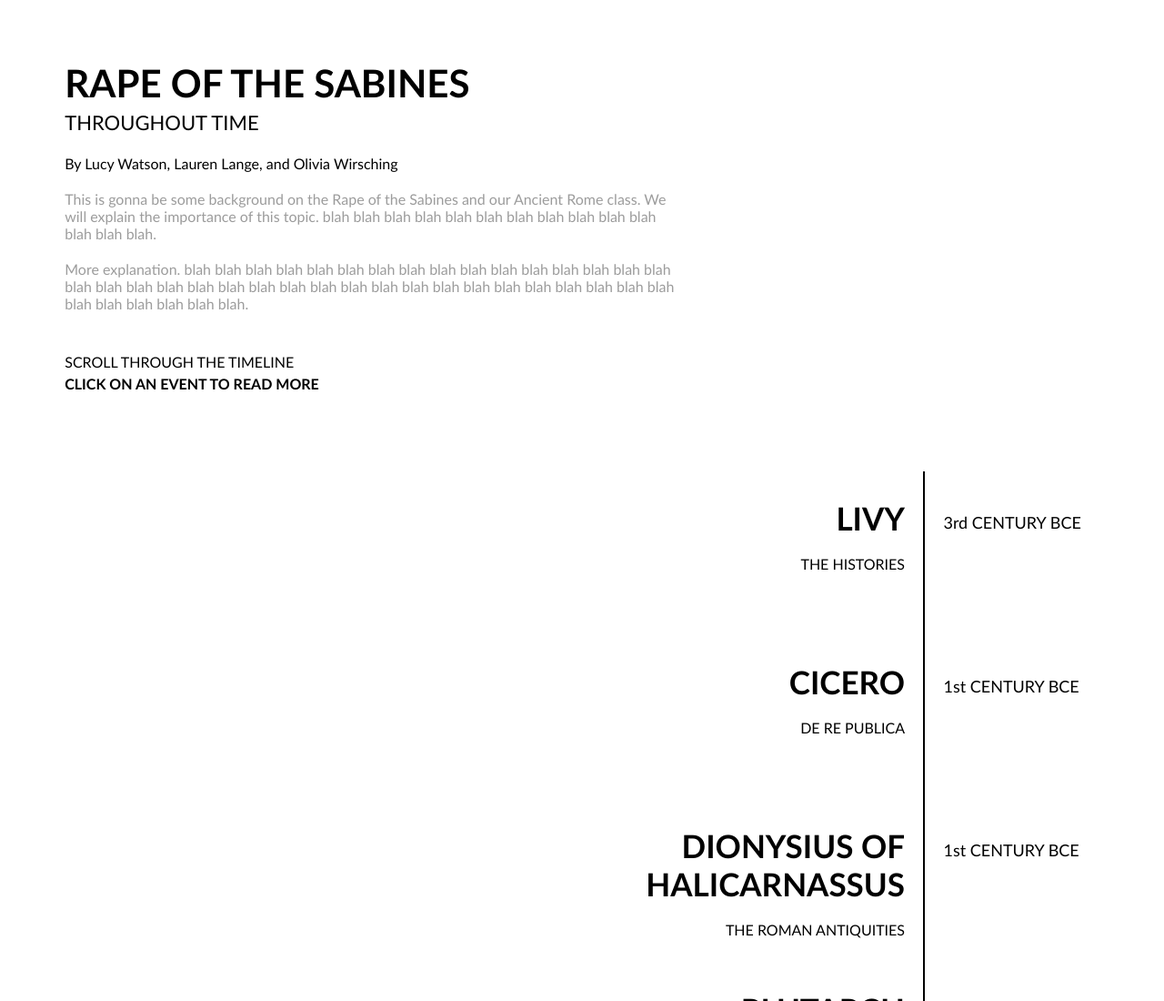
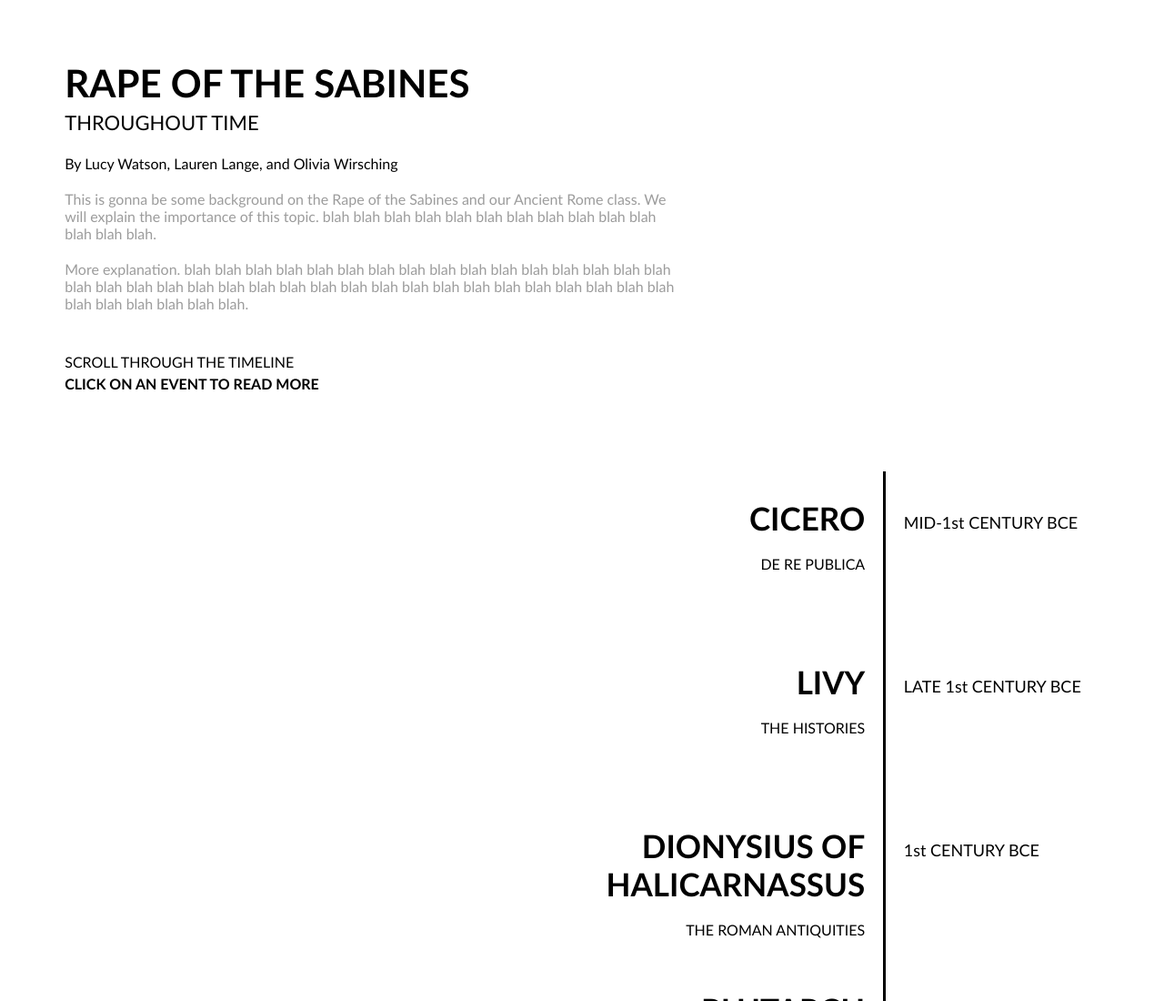
Before and after one commit to owirsching/sabines-timeline, a plain HTML site: page index.html in a window 1280 px wide. Shown: the top 1100 px of the page at 91% size. Drawn offline with Linux system fonts and the light colour scheme.

Commit message:
Fix timeline

```diff
--- a/index.html
+++ b/index.html
@@ -60,13 +60,13 @@
             </div>
             <div class="timeline">
                 <div class="titles">
+                    <div class="event right" id="cicero">
+                        <h2 onclick="onClick('2', 'cicero')">CICERO</h2>
+                        <h5 class="subtitle">DE RE PUBLICA</h5>
+                    </div>
                     <div class="event right" id="livy">
                         <h2 onclick="onClick('1', 'livy')">LIVY</h2>
                         <h5 class="subtitle">THE HISTORIES</h5>
-                    </div>
-                    <div class="event right" id="cicero">
-                        <h2 onclick="onClick('2', 'cicero')">CICERO</h2>
-                        <h5 class="subtitle">DE RE PUBLICA</h5>
                     </div>
                     <div class="event right" id="dionysius">
                         <h2 onclick="onClick('3', 'dionysius')">DIONYSIUS OF HALICARNASSUS</h2>
@@ -108,10 +108,10 @@
                 <div class="line"></div>
                 <div class="titles">
                     <div class="event">
-                        <div class="date">3rd CENTURY BCE</div>
+                        <div class="date">MID-1st CENTURY BCE</div>
                     </div>
                     <div class="event">
-                        <div class="date">1st CENTURY BCE</div>
+                        <div class="date">LATE 1st CENTURY BCE</div>
                     </div>
                     <div class="event">
                         <div class="date">1st CENTURY BCE</div>
```
